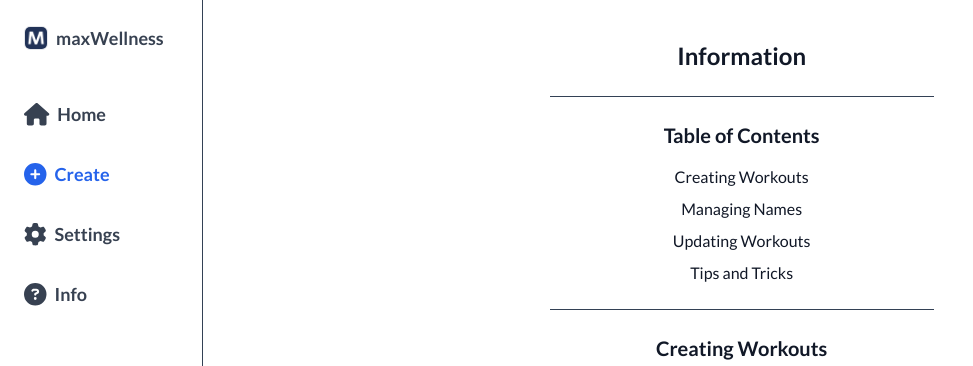
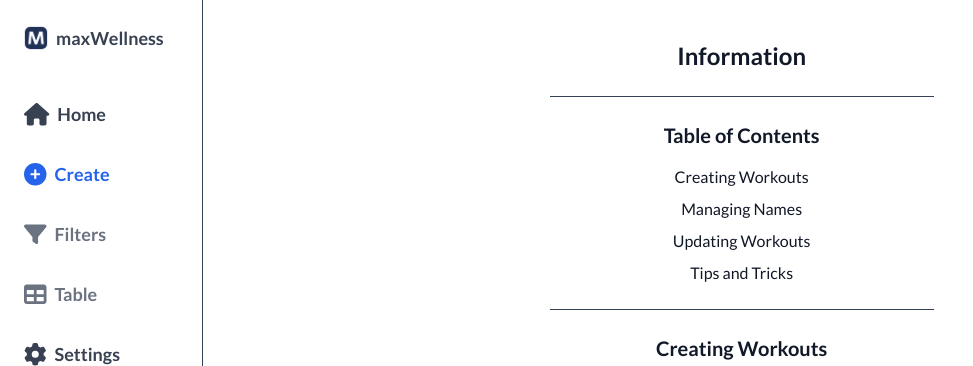
Before and after one commit to maxmonis/maxWellness, a Next.js app: page /info in a window 1280 px wide. Shown: the top 366 px of the page, without its empty margins (0-973 px from the left). Built offline with nearby package versions, Linux system fonts and the light colour scheme; no server answers.

Commit message:
feat(navbar): disable table and filters instead of hiding them

```diff
--- a/src/shared/components/Navbar.tsx
+++ b/src/shared/components/Navbar.tsx
@@ -56,22 +56,20 @@ export default function Navbar() {
               icon={<FontAwesomeIcon icon={faCirclePlus} size="lg" />}
               text="Create"
             />
-            {hasWorkouts && (
-              <>
             <IconButton
               className="rounded-full md:-ml-3 md:px-3 md:py-2 md:hover:bg-gray-100 dark:md:hover:bg-gray-800"
+              disabled={!hasWorkouts}
               href="/?view=filters"
               icon={<FontAwesomeIcon icon={faFilter} size="lg" />}
               text="Filters"
             />
             <IconButton
               className="rounded-full md:-ml-3 md:px-3 md:py-2 md:hover:bg-gray-100 dark:md:hover:bg-gray-800"
+              disabled={!hasWorkouts}
               href="/?view=table"
               icon={<FontAwesomeIcon icon={faTable} size="lg" />}
               text="Table"
             />
-              </>
-            )}
           </div>
           <IconButton
             className="rounded-full md:-ml-3 md:px-3 md:py-2 md:hover:bg-gray-100 dark:md:hover:bg-gray-800"
```
Lines whose indentation alone changed are shown as unchanged.
